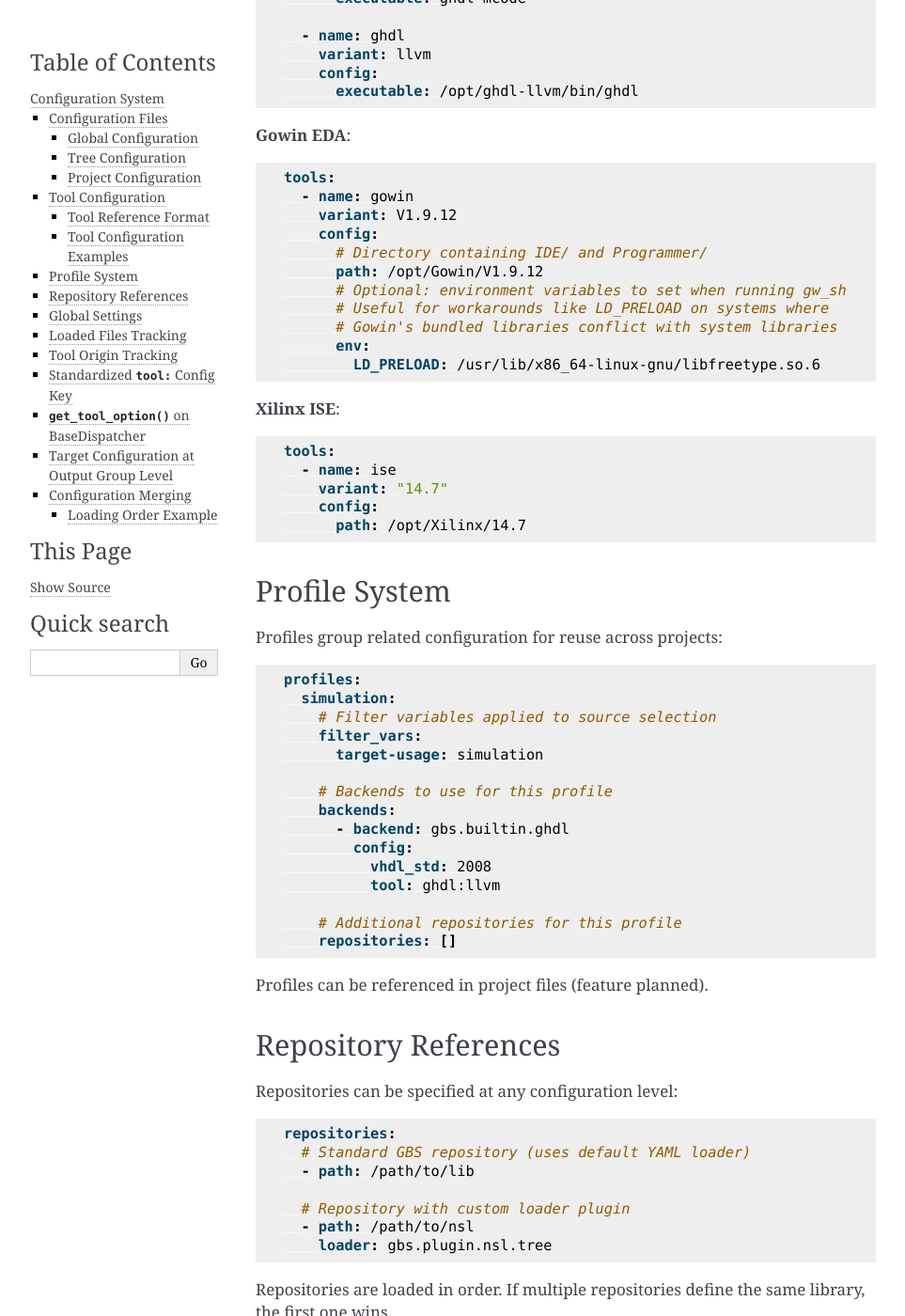
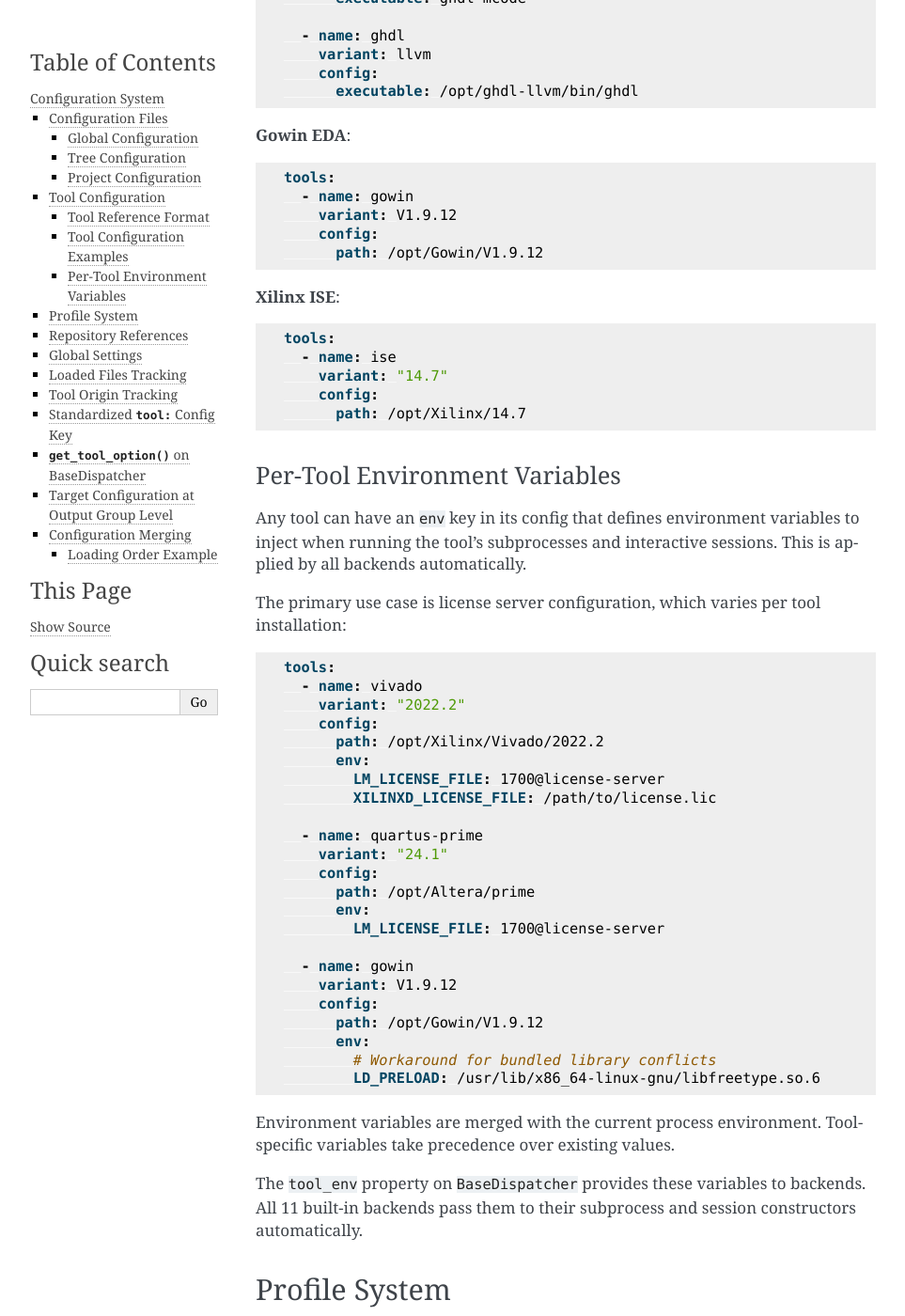
Before and after one commit to nipo/gbs, a Sphinx documentation site: the page built from doc/design/configuration.rst, in a window 1280 px wide and 1400 px high, scrolled down 2433 px. Shown: the whole window at 94% size, without its empty margins (148-1111 px from the left). Built offline with Sphinx 7.4.7, drawn with Linux system fonts in a browser that asks for light colours.

Commit message:
doc: Document per-tool environment variable injection
Add "Per-Tool Environment Variables" section to configuration design
doc, covering the env: config key for license servers and library
workarounds. Add environment variables section to backend howto with
code examples for sessions and subprocesses.

```diff
--- a/doc/design/configuration.rst
+++ b/doc/design/configuration.rst
@@ -133,13 +133,7 @@
      - name: gowin
        variant: V1.9.12
        config:
-         # Directory containing IDE/ and Programmer/
          path: /opt/Gowin/V1.9.12
-         # Optional: environment variables to set when running gw_sh
-         # Useful for workarounds like LD_PRELOAD on systems where
-         # Gowin's bundled libraries conflict with system libraries
-         env:
-           LD_PRELOAD: /usr/lib/x86_64-linux-gnu/libfreetype.so.6
 
 **Xilinx ISE**:
 
@@ -150,6 +144,49 @@
        variant: "14.7"
        config:
          path: /opt/Xilinx/14.7
+
+Per-Tool Environment Variables
+~~~~~~~~~~~~~~~~~~~~~~~~~~~~~~
+
+Any tool can have an ``env`` key in its config that defines environment
+variables to inject when running the tool's subprocesses and interactive
+sessions. This is applied by all backends automatically.
+
+The primary use case is license server configuration, which varies per
+tool installation:
+
+.. code-block:: yaml
+
+   tools:
+     - name: vivado
+       variant: "2022.2"
+       config:
+         path: /opt/Xilinx/Vivado/2022.2
+         env:
+           LM_LICENSE_FILE: 1700@license-server
+           XILINXD_LICENSE_FILE: /path/to/license.lic
+
+     - name: quartus-prime
+       variant: "24.1"
+       config:
+         path: /opt/Altera/prime
+         env:
+           LM_LICENSE_FILE: 1700@license-server
+
+     - name: gowin
+       variant: V1.9.12
+       config:
+         path: /opt/Gowin/V1.9.12
+         env:
+           # Workaround for bundled library conflicts
+           LD_PRELOAD: /usr/lib/x86_64-linux-gnu/libfreetype.so.6
+
+Environment variables are merged with the current process environment.
+Tool-specific variables take precedence over existing values.
+
+The ``tool_env`` property on ``BaseDispatcher`` provides these variables
+to backends. All 11 built-in backends pass them to their subprocess and
+session constructors automatically.
 
 Profile System
 --------------
```
Also changed, not shown: doc/howto/backend.rst (+35 -0 lines).
